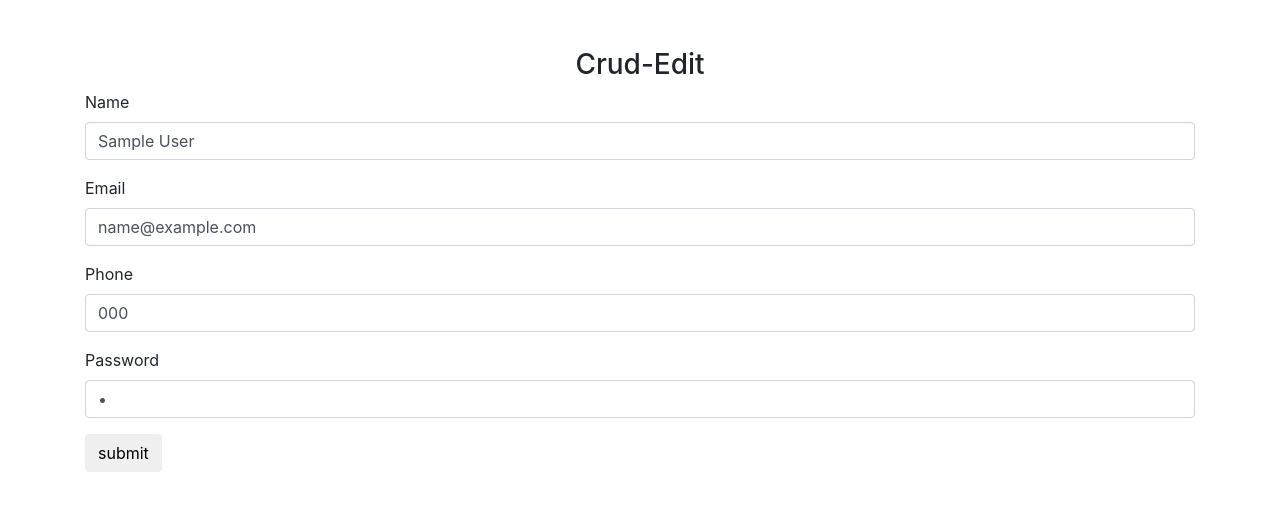
After one commit to Kyomuhendo-Isihaka/crdu, a Django app: page /edit/1 in a window 1280 px wide. The commit adds this page. Shown: the top 511 px of the page. Run offline with Django 4.2, Linux system fonts and the light colour scheme; tables that the repository leaves empty hold one stand-in row (values such as "Sample post"); some libraries are stand-ins or nearby versions.

Commit message:
completed

```diff
--- a/crud/urls.py
+++ b/crud/urls.py
@@ -21,6 +21,7 @@ urlpatterns = [
     path('admin/', admin.site.urls),
     path('user',views.user,name='user'),
     path('home', views.home, name='home'),
+    path('edit/<int:id>', views.edit, name='edit'),
     path('delete/<int:id>', views.delte, name='delete')
 
 ]
--- /dev/null
+++ b/crudapp/templates/edit.html
@@ -0,0 +1,41 @@
+{% load static%}
+<!DOCTYPE html>
+<html lang="en">
+<head>
+    <meta charset="UTF-8">
+    <meta http-equiv="X-UA-Compatible" content="IE=edge">
+    <meta name="viewport" content="width=device-width, initial-scale=1.0">
+    <title>Python-Crud</title>
+    <link rel="stylesheet" href="{% static 'css/bootstrap.min.css'%}">
+</head>
+<body>
+    <div class="container mt-5">
+        <form action="" method="POST">
+            {% csrf_token %}
+            <h3 class="text-center">Crud-Edit </h3>
+
+            <div class="form-group">
+                <label for="">Name</label>
+                <input type="text" class="form-control" name="name" value="{{results.name}}" id="">
+            </div>
+            <div class="form-group">
+                <label for="">Email</label>
+                <input type="email" class="form-control" name="email" value="{{results.email}}"  id="">
+            </div>
+            <div class="form-group">
+                <label for="">Phone</label>
+                <input type="text" class="form-control" name="phone" value="{{results.phone}}" id="">
+            </div>
+            <div class="form-group">
+                <label for="">Password</label>
+                <input type="password" class="form-control" name="password" value="{{results.password}}" id="">
+            </div>
+
+            <button class="btn" type="submit">submit</button>
+
+
+        </form>
+
+    </div>
+</body>
+</html>
--- a/crudapp/templates/index.html
+++ b/crudapp/templates/index.html
@@ -35,7 +35,7 @@
 
                     <form action="" method="POST">
                         <td>
-                            <button class="btn-warning" type=""><a href="">Update</a></button>
+                            <button class="btn-warning" type=""><a href="/edit/{{x.0}}">Update</a></button>
                             <button class="btn-danger" type="button"><a href="/delete/{{x.0}}" onclick="return confirm('Are you sure you want to delete?')">Delete</a></button>
                         </td>
                     </form>
--- a/crudapp/views.py
+++ b/crudapp/views.py
@@ -35,6 +35,18 @@ def home(request):
     results = mycursor.fetchall()
     return render(request,"index.html",{'results':results})
 
+def edit(request,id):
+    results=delete_user.objects.get(id=id)
+    if request.method=="POST":
+        results.name= request.POST.get('name')
+        results.email= request.POST.get('email')
+        results.phone= request.POST.get('phone')
+        results.password= request.POST.get('password')
+        results.save()
+        return redirect('/home')
+
+    return render(request,"edit.html",{'results':results})
+
 def delte(request,id):
     # sql = "SELECT * FROM users"
     # mycursor.execute(sql)
```
